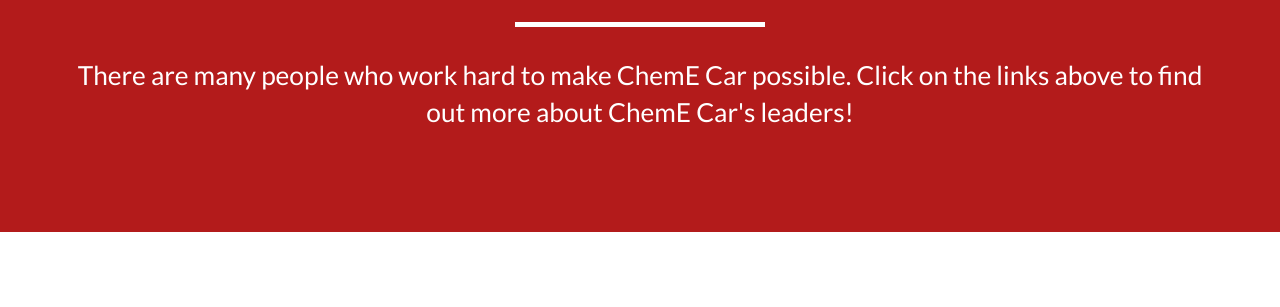
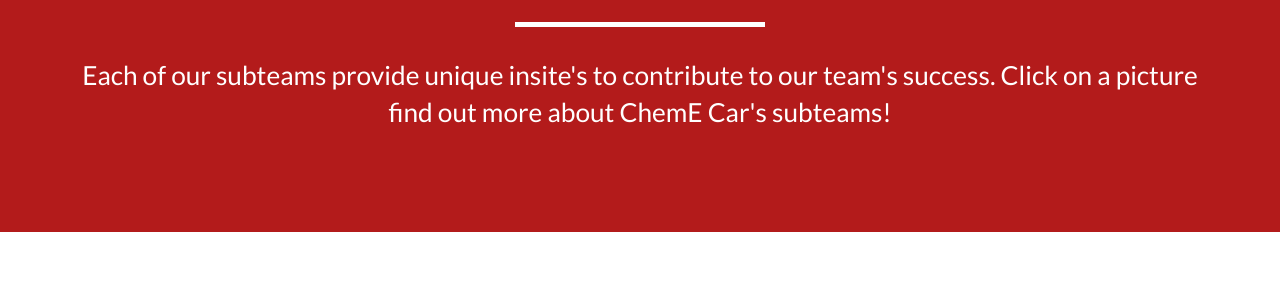
Before and after one commit to lrodri29/cheme-car-site, a plain HTML site: page subteams.html in a window 1280 px wide. Shown: the part 305-612 px from the top of the page. Drawn offline with nearby package versions, Linux system fonts and the light colour scheme.

Commit message:
Update subteams.html

```diff
--- a/subteams.html
+++ b/subteams.html
@@ -87,7 +87,7 @@
                     <div class="intro-text">
                         <span class="name">Subteams</span>
                         <hr class="star-light">
-                        <span class="skills">There are many people who work hard to make ChemE Car possible. Click on the links above to find out more about ChemE Car's leaders!</span>
+                        <span class="skills">Each of our subteams provide unique insite's to contribute to our team's success. Click on a picture find out more about ChemE Car's subteams!</span>
                     </div>
             </div>
                 </div>
```
